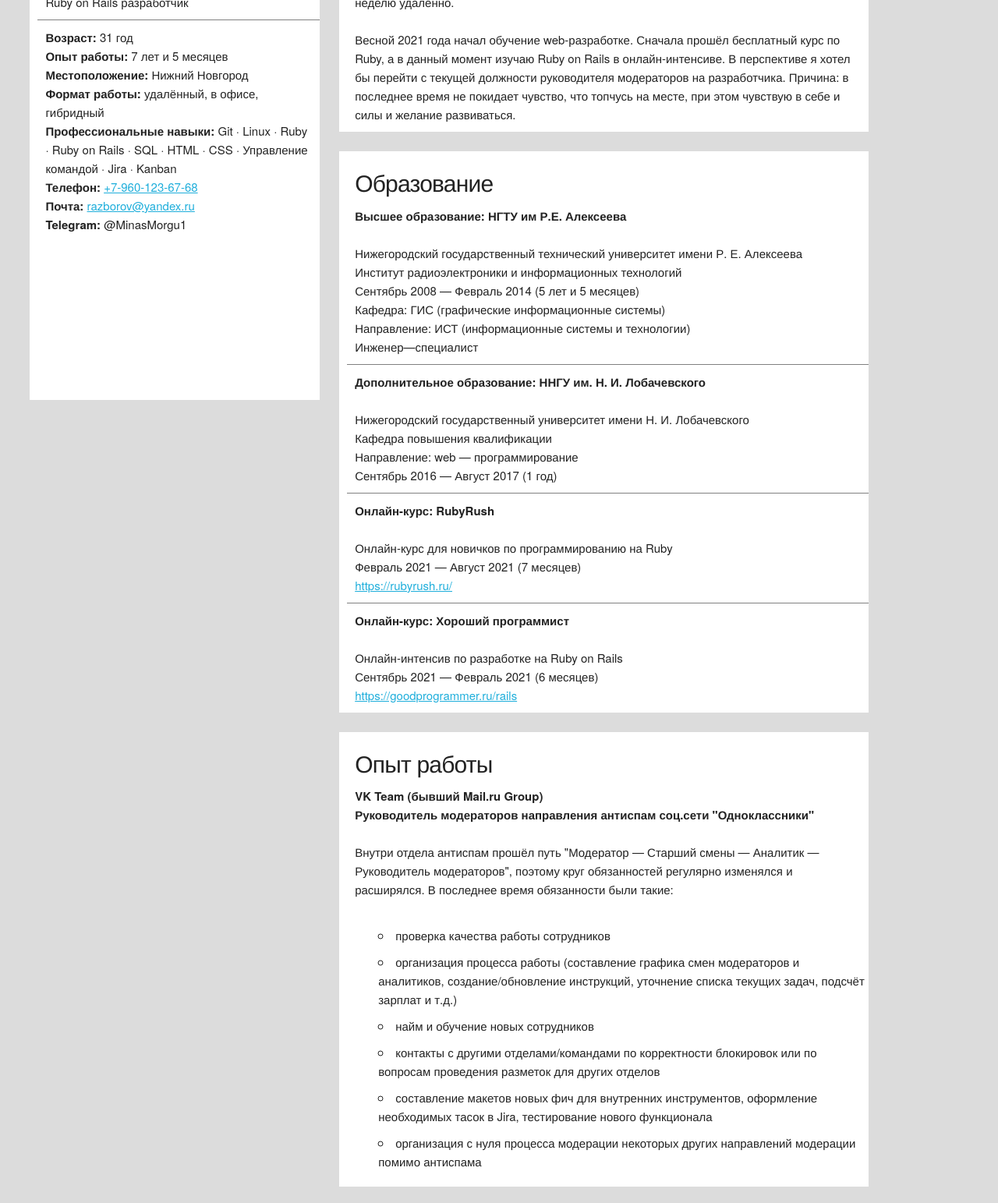
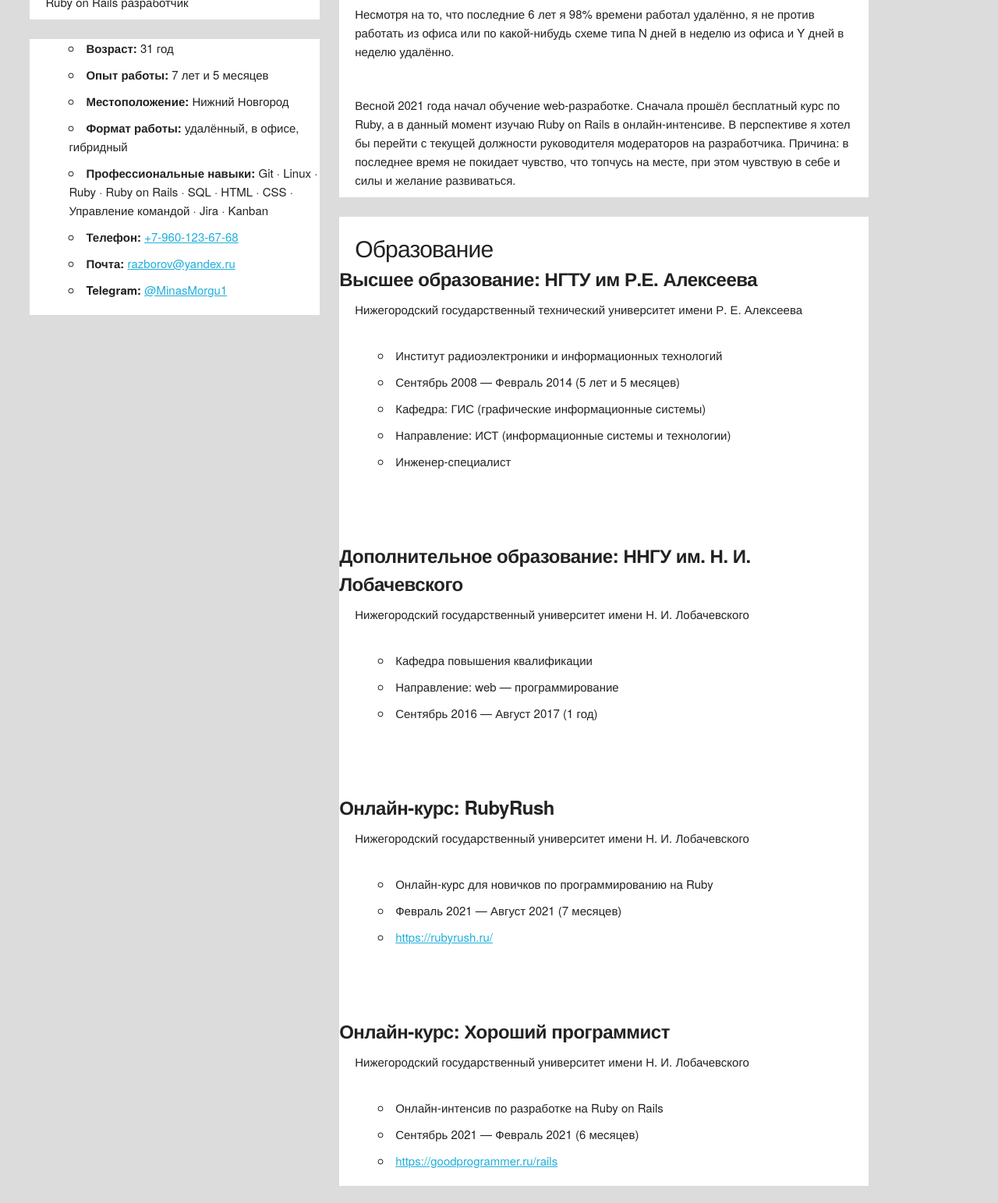
Before and after one commit to MinasMorgulNazgul/cv, a plain HTML site: page index.html in a window 1280 px wide. Shown: the part 544-2087 px from the top of the page at 78% size. Drawn offline with Linux system fonts and the light colour scheme.

Commit message:
Update index.html

```diff
--- a/index.html
+++ b/index.html
@@ -19,75 +19,87 @@
 
 <div class="row with_margin_bottom">
   <div class="three columns">
-    <div class="block_with_info infinity_height">
+    <div class="block_with_info">
       <img src="images/avatar.jpg" alt="Аватарка тю—тю" class="u-max-full-width">
       <h2>Анатолий Разборов</h2>
-      <p class="with_border_bottom">Ruby on Rails разработчик</p>
+      <p>Ruby on Rails разработчик</p>
+    </div>
 
-      <div class="sticky">
-      <p>
-        <b>Возраст:</b> 31 год
-        <br><b>Опыт работы:</b> 7 лет и 5 месяцев
-        <br><b>Местоположение:</b> Нижний Новгород
-        <br><b>Формат работы:</b> удалённый, в офисе, гибридный
-        <br><b>Профессиональные навыки:</b> Git · Linux · Ruby · Ruby on Rails · SQL · HTML · CSS · Управление командой · Jira · Kanban
-        <br><b>Телефон:</b> <a href="tel:+79601236768">+7-960-123-67-68</a>
-        <br><b>Почта:</b> <a href="mailto:razborov@yandex.ru">razborov@yandex.ru</a>
-        <br><b>Telegram:</b> @MinasMorgu1
-      </p>
-      </div>
+    <div class="block_with_info">
+      <ul class="with_padding_bottom_and_top">
+        <li><b>Возраст:</b> 31 год</li>
+        <li><b>Опыт работы:</b> 7 лет и 5 месяцев</li>
+        <li><b>Местоположение:</b> Нижний Новгород</li>
+        <li><b>Формат работы:</b> удалённый, в офисе, гибридный</li>
+        <li><b>Профессиональные навыки:</b> Git · Linux · Ruby · Ruby on Rails · SQL · HTML · CSS · Управление командой · Jira · Kanban </li>
+        <li><b>Телефон:</b> <a href="tel:+79601236768">+7-960-123-67-68</a></li>
+        <li><b>Почта:</b> <a href="mailto:razborov@yandex.ru">razborov@yandex.ru</a></li>
+        <li><b>Telegram:</b> <a href="https://telegram.me/MinasMorgu1" rel="noopener noreferrer" target="_blank">@MinasMorgu1</a> </li>
+      </ul>
     </div>
   </div>
 
   <div class="six columns" >
     <div class="block_with_info">
       <h4>Обо мне</h4>
-      <p>Женат, есть сын (1.5 года).
-      <br><br>
-      Свободное время стараюсь проводить либо с семьёй либо в каких-либо физических активностях: велосипед, плавание, бег (в т.ч. участие в любительских соревнованиях по бегу). Иногда просто прогулки по несколько часов. Очень люблю читать, чаще всего это книги жанра фэнтези, фантастика, антиутопия, научно-популярная литература и литература, которая нужна для работы.
-      <br><br>
-      С 2015 года работаю удалённо, что научило разграничивать рабочее и личное время. Нет проблем с дисциплиной: не опаздываю, на работе работаю :) Крайне терпелив и неконфликтен. При возникновении проблем на работе сначала решаю проблему, а потом думаем как избежать такого в будущем, вместо того чтобы сразу назначать виноватых и выяснять отношения вместо решения проблемы. Из-за этого и других навыков общения всегда получалось в разных отделах и командах, с которыми соприкасался по работе, быстро войти в доверие и успешно коммуницировать.
-      <br><br>
-      Несмотря на то, что последние 6 лет я 98% времени работал удалённо, я не против работать из офиса или по какой-нибудь схеме типа N дней в неделю из офиса и Y дней в неделю удалённо.
-      <br><br>
-      Весной 2021 года начал обучение web-разработке. Сначала прошёл бесплатный курс по Ruby, а в данный момент изучаю Ruby on Rails в онлайн-интенсиве. В перспективе я хотел бы перейти с текущей должности руководителя модераторов на разработчика. Причина: в последнее время не покидает чувство, что топчусь на месте, при этом чувствую в себе и силы и желание развиваться.</p>
+      <p>Женат, есть сын (1.5 года).</p>
+
+      <p>Свободное время стараюсь проводить либо с семьёй либо в каких-либо физических активностях: велосипед, плавание, бег (в т.ч. участие в любительских соревнованиях по бегу). Иногда просто прогулки по несколько часов. Очень люблю читать, чаще всего это книги жанра фэнтези, фантастика, антиутопия, научно-популярная литература и литература, которая нужна для работы.</p>
+
+      <p>С 2015 года работаю удалённо, что научило разграничивать рабочее и личное время. Нет проблем с дисциплиной: не опаздываю, на работе работаю :) Крайне терпелив и неконфликтен. При возникновении проблем на работе сначала решаю проблему, а потом думаем как избежать такого в будущем, вместо того чтобы сразу назначать виноватых и выяснять отношения вместо решения проблемы. Из-за этого и других навыков общения всегда получалось в разных отделах и командах, с которыми соприкасался по работе, быстро войти в доверие и успешно коммуницировать.</p>
+
+      <p>Несмотря на то, что последние 6 лет я 98% времени работал удалённо, я не против работать из офиса или по какой-нибудь схеме типа N дней в неделю из офиса и Y дней в неделю удалённо.</p>
+
+      <p>Весной 2021 года начал обучение web-разработке. Сначала прошёл бесплатный курс по Ruby, а в данный момент изучаю Ruby on Rails в онлайн-интенсиве. В перспективе я хотел бы перейти с текущей должности руководителя модераторов на разработчика. Причина: в последнее время не покидает чувство, что топчусь на месте, при этом чувствую в себе и силы и желание развиваться.</p>
     </div>
 
     <div class="block_with_info">
       <h4>Образование</h4>
+      <h5><b>Высшее образование: НГТУ им Р.Е. Алексеева</b></h5>
+      <p class="without_padding">Нижегородский государственный технический университет имени Р. Е. Алексеева</p>
+      <ul>
+        <li>Институт радиоэлектроники и информационных технологий</li>
+        <li>Сентябрь 2008 — Февраль 2014 (5 лет и 5 месяцев)</li>
+        <li>Кафедра: ГИС (графические информационные системы)</li>
+        <li>Направление: ИСТ (информационные системы и технологии)</li>
+        <li>Инженер-специалист</li>
+      </ul>
 
-      <p class="with_border_bottom"><b>Высшее образование: НГТУ им Р.Е. Алексеева</b>
-      <br><br>Нижегородский государственный технический университет имени Р. Е. Алексеева
-      <br>Институт радиоэлектроники и информационных технологий
-      <br>Сентябрь 2008 — Февраль 2014 (5 лет и 5 месяцев)
-      <br>Кафедра: ГИС (графические информационные системы)
-      <br>Направление: ИСТ (информационные системы и технологии)
-      <br>Инженер—специалист</p>
+      <p class="with_border_top without_padding_and_margin"></p>
+      <h5><b>Дополнительное образование: ННГУ им. Н. И. Лобачевского</b></h5>
+      <p class="without_padding">Нижегородский государственный университет имени Н. И. Лобачевского</p>
+      <ul>
+        <li>Кафедра повышения квалификации</li>
+        <li>Направление: web — программирование</li>
+        <li>Сентябрь 2016 — Август 2017 (1 год)</li>
+      </ul>
 
-      <p class="with_border_bottom"><b>Дополнительное образование: ННГУ им. Н. И. Лобачевского</b>
-      <br><br>Нижегородский государственный университет имени Н. И. Лобачевского
-      <br>Кафедра повышения квалификации
-      <br>Направление: web — программирование
-      <br>Сентябрь 2016 — Август 2017 (1 год)</p>
+      <p class="with_border_top without_padding_and_margin"></p>
+      <h5><b>Онлайн-курс: RubyRush</b></h5>
+      <p class="without_padding">Нижегородский государственный университет имени Н. И. Лобачевского</p>
+      <ul>
+        <li>Онлайн-курс для новичков по программированию на Ruby</li>
+        <li>Февраль 2021 — Август 2021 (7 месяцев)</li>
+        <li><a href="https://rubyrush.ru/" rel="noopener noreferrer" target="_blank">https://rubyrush.ru/</a></li>
+      </ul>
 
-      <p class="with_border_bottom"><b>Онлайн-курс: RubyRush</b>
-      <br><br>Онлайн-курс для новичков по программированию на Ruby
-      <br>Февраль 2021 — Август 2021 (7 месяцев)
-      <br><a href="https://rubyrush.ru/" target="_blank">https://rubyrush.ru/</a></p>
-
-      <p><b>Онлайн-курс: Хороший программист</b>
-      <br><br>Онлайн-интенсив по разработке на Ruby on Rails
-      <br>Сентябрь 2021 — Февраль 2021 (6 месяцев)
-      <br><a href="https://goodprogrammer.ru/rails" target="_blank">https://goodprogrammer.ru/rails</a></p>
+      <p class="with_border_top without_padding_and_margin"></p>
+      <h5><b>Онлайн-курс: Хороший программист</b></h5>
+      <p class="without_padding">Нижегородский государственный университет имени Н. И. Лобачевского</p>
+      <ul class="with_padding_bottom">
+        <li>Онлайн-интенсив по разработке на Ruby on Rails</li>
+        <li>Сентябрь 2021 — Февраль 2021 (6 месяцев)</li>
+        <li><a href="https://goodprogrammer.ru/rails" rel="noopener noreferrer" target="_blank">https://goodprogrammer.ru/rails</a></li>
+      </ul>
     </div>
 
     <div class="block_with_info">
       <h4>Опыт работы</h4>
-      <p><b>VK Team (бывший Mail.ru Group)</b>
-      <br><b>Руководитель модераторов направления антиспам соц.сети "Одноклассники"</b>
-      <br><br>Внутри отдела антиспам прошёл путь "Модератор — Старший смены — Аналитик — Руководитель модераторов", поэтому круг обязанностей регулярно изменялся и расширялся. В последнее время обязанности были такие: </p>
+      <h5><b>VK Team (бывший Mail.ru Group)</b></h5>
+      <p class="without_padding"><b>Руководитель модераторов направления антиспам соц.сети "Одноклассники"</b></p>
+      <p class="with_small_margin_bottom">Внутри отдела антиспам прошёл путь "Модератор — Старший смены — Аналитик — Руководитель модераторов", поэтому круг обязанностей регулярно изменялся и расширялся. В последнее время обязанности были такие: </p>
 
-      <ul>
+      <ul class="with_circle_inside with_margin_left">
         <li>проверка качества работы сотрудников</li>
         <li>организация процесса работы (составление графика смен модераторов и аналитиков, создание/обновление инструкций, уточнение списка текущих задач, подсчёт зарплат и т.д.)</li>
         <li>найм и обучение новых сотрудников</li>
```
